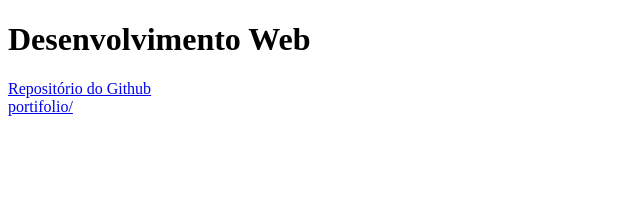
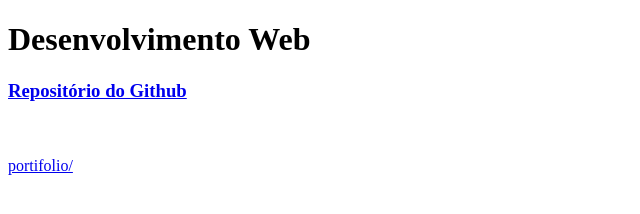
Before and after one commit to JoaoGuimaraesTDS2023/desenvolvimento-web, a plain HTML site: page index.html in a window 1280 px wide. Shown: the whole page, without its empty margins (0-640 px from the left). Drawn offline with Linux system fonts and the light colour scheme.

Commit message:
adicionando pagina de acesso aos conteudos

```diff
--- a/index.html
+++ b/index.html
@@ -5,8 +5,8 @@
     </head>
     <body>
         <h1>Desenvolvimento Web</h1>
-        <a href="https://github.com/JoaoGuimaraesTDS2023/desenvolvimento-web.git">Repositório do Github</a>
-        <br>
-        <a href="./portifolio/">portifolio/</a>
+        <h3> <a href="https://github.com/JoaoGuimaraesTDS2023/desenvolvimento-web.git"> Repositório do Github </a> </h3>
+        <br><br>
+        <a href="./portifolio/"> portifolio/ </a>
     </body>
 </html>
```
